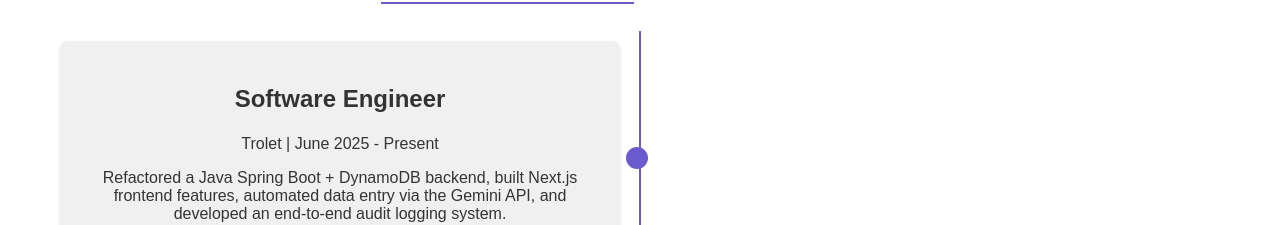
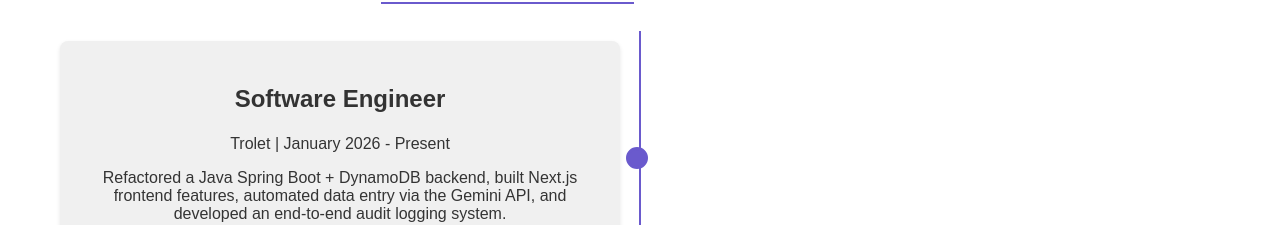
Before and after one commit to SenoussiAl/Portfolio-Website, a React (Create React App) app in the folder my-portfolio/: page / in a window 1280 px wide. Shown: the part 1497-1722 px from the top of the page. Built offline with nearby package versions, Linux system fonts and the light colour scheme; the HTML template or start-up script is replaced by a standard one.

Commit message:
Update experience date for Software Engineer role

```diff
--- a/my-portfolio/src/components/Experience.js
+++ b/my-portfolio/src/components/Experience.js
@@ -11,7 +11,7 @@ const Experience = () => {
         {
             title: "Software Engineer",
             organization: "Trolet",
-            date: "June 2025 - Present",
+            date: "January 2026 - Present",
             description: "Refactored a Java Spring Boot + DynamoDB backend, built Next.js frontend features, automated data entry via the Gemini API, and developed an end-to-end audit logging system.",
             position: "left"
         },
```
